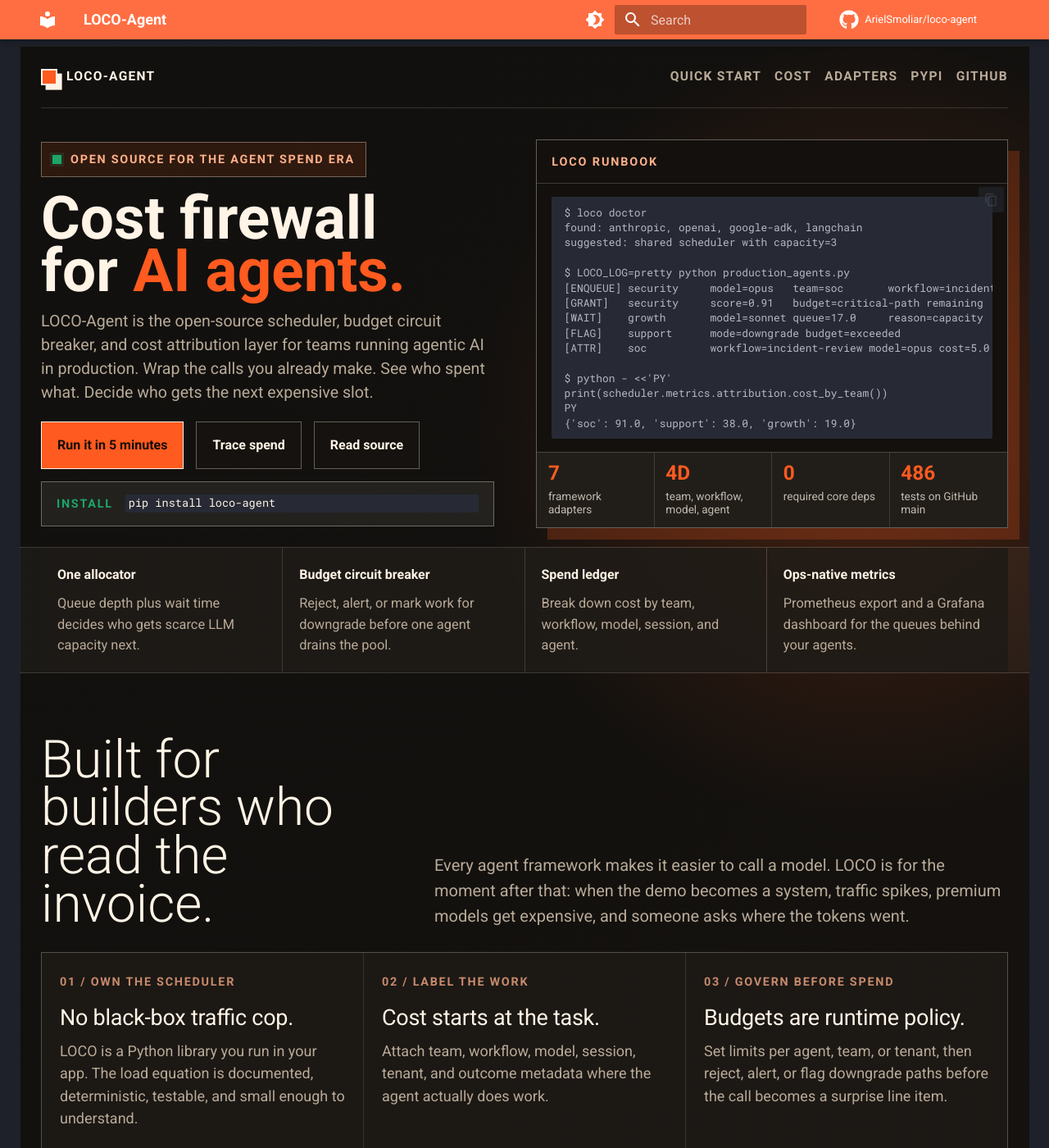
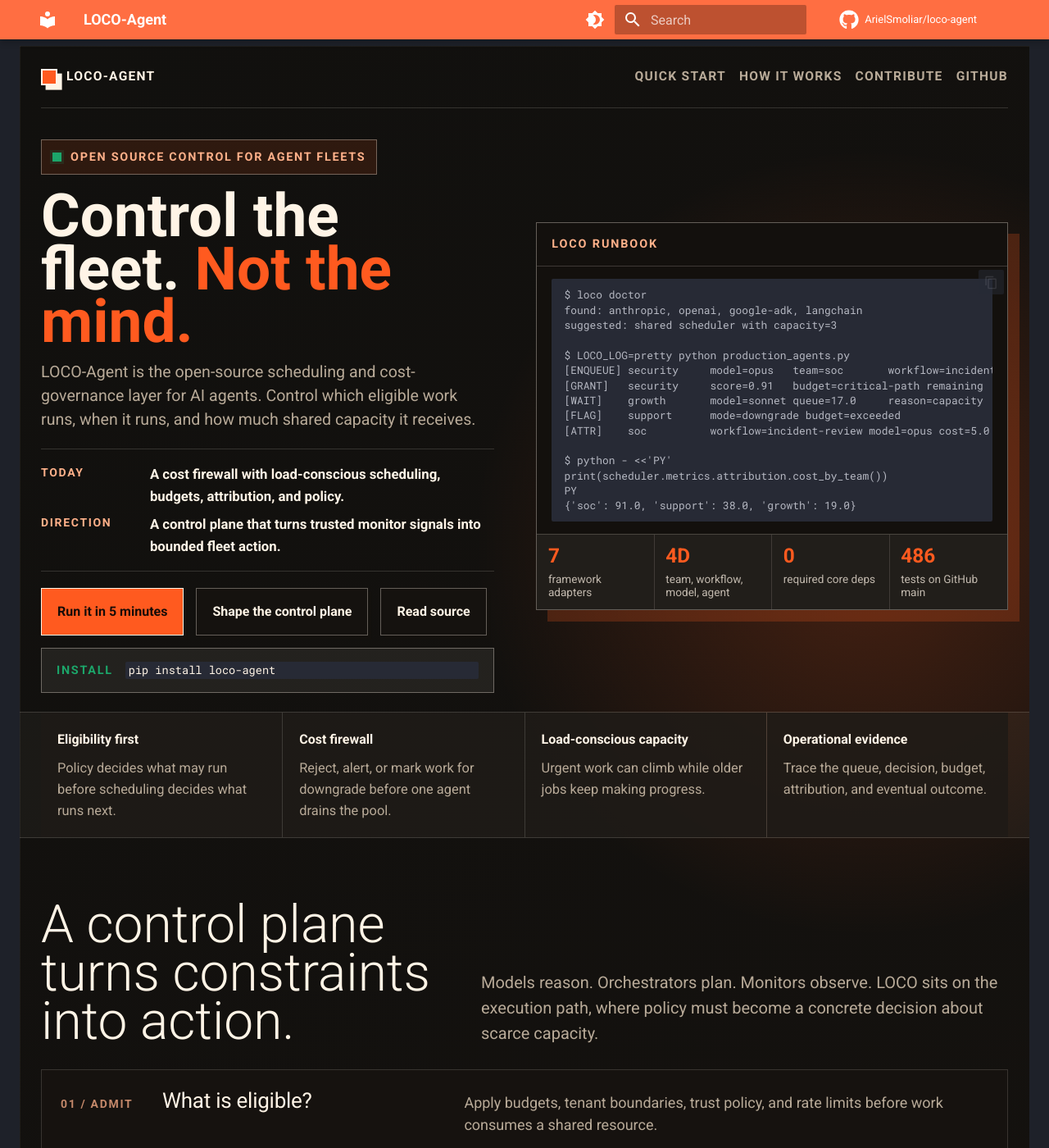
Before and after one commit to ArielSmoliar/loco-agent, an MkDocs documentation site: the page built from docs/index.md, in a window 1280 px wide and 1400 px high. Shown: the whole window at 82% size. Built offline with MkDocs 1.6.1 and Material for MkDocs 9.7.7, drawn with Linux system fonts in a browser that asks for light colours; comment, search, counter and statistics services are not loaded; some of the changed text lies outside the part shown.

Commit message:
docs: position LOCO as an agent fleet control plane

```diff
--- a/docs/index.md
+++ b/docs/index.md
@@ -1,6 +1,6 @@
 ---
-title: "LOCO-Agent"
-description: "Open-source cost attribution, budgets, and scheduling for agentic AI systems"
+title: "Control plane for agent fleets"
+description: "Open-source scheduling and cost governance for agent fleets, evolving toward monitored agent control"
 ---
 
 <style>
@@ -359,44 +359,116 @@
     line-height: 1.55;
   }
 
-  .loco-principles {
+  .loco-positioning {
+    max-width: 43rem;
     display: grid;
-    grid-template-columns: repeat(3, minmax(0, 1fr));
-    border: 1px solid var(--line);
-    background: var(--line);
-    gap: 1px;
+    grid-template-columns: auto 1fr;
+    gap: 0.35rem 0.75rem;
+    margin: 1rem 0 0;
+    padding: 0.85rem 0;
+    border-top: 1px solid var(--line);
+    border-bottom: 1px solid var(--line);
   }
 
-  .loco-card {
-    min-height: 15rem;
-    padding: 1.1rem;
-    background: var(--panel);
-  }
-
-  .loco-card small {
+  .loco-positioning dt,
+  .loco-control-row small,
+  .loco-horizon small {
     color: var(--ember-dark);
-    font-size: 0.72rem;
+    font-size: 0.7rem;
     font-weight: 950;
     letter-spacing: 0.12em;
     text-transform: uppercase;
   }
 
-  [data-md-color-scheme="slate"] .loco-card small {
+  .loco-positioning dd {
+    margin: 0;
+    color: var(--ink);
+    font-size: 0.84rem;
+    font-weight: 750;
+  }
+
+  [data-md-color-scheme="slate"] .loco-positioning dt,
+  [data-md-color-scheme="slate"] .loco-control-row small,
+  [data-md-color-scheme="slate"] .loco-horizon small {
     color: #ffb089;
   }
 
-  .loco-card h3 {
-    margin: 0.85rem 0 0.6rem;
+  .loco-control-loop {
+    border: 1px solid var(--line);
+    background: var(--panel);
+  }
+
+  .loco-control-row {
+    display: grid;
+    grid-template-columns: 5rem minmax(11rem, 0.7fr) minmax(0, 1.3fr);
+    gap: 1.2rem;
+    align-items: baseline;
+    padding: 1.15rem;
+    border-bottom: 1px solid var(--line);
+    background: var(--panel);
+  }
+
+  .loco-control-row:last-child { border-bottom: 0; }
+  .loco-control-row:nth-child(2) {
+    margin-left: clamp(0rem, 5vw, 4rem);
+    border-left: 4px solid var(--ember);
+  }
+  .loco-control-row:nth-child(3) { margin-left: clamp(0rem, 10vw, 8rem); }
+
+  .loco-control-row h3 {
+    margin: 0;
     color: var(--ink);
-    font-size: 1.35rem;
+    font-size: 1.3rem;
     line-height: 1.08;
   }
 
-  .loco-card p {
+  .loco-control-row p,
+  .loco-horizon p {
     margin: 0;
     color: var(--muted);
     font-size: 0.9rem;
     line-height: 1.52;
+  }
+
+  .loco-horizon {
+    display: grid;
+    grid-template-columns: 1.05fr 1.3fr 0.85fr;
+    gap: 1px;
+    border: 1px solid var(--line);
+    background: var(--line);
+  }
+
+  .loco-horizon > div {
+    min-height: 13rem;
+    padding: 1.15rem;
+    background: var(--panel);
+  }
+
+  .loco-horizon > div:nth-child(2) { background: rgba(255, 90, 31, 0.11); }
+
+  .loco-horizon h3 {
+    margin: 0.7rem 0 0.55rem;
+    color: var(--ink);
+    font-size: 1.35rem;
+  }
+
+  .loco-contribute {
+    padding: clamp(1.4rem, 4vw, 3rem);
+    border: 1px solid var(--line-strong);
+    background: #17120d;
+    color: #fff4e6;
+    box-shadow: 0.65rem 0.65rem 0 rgba(6, 127, 143, 0.2);
+  }
+
+  .loco-contribute h2 { color: #fff4e6; }
+  .loco-contribute p {
+    max-width: 45rem;
+    color: rgba(255, 244, 230, 0.72);
+  }
+  .loco-contribute .loco-btn:not(.primary) {
+    border-color: rgba(255, 244, 230, 0.4);
+    background: rgba(255, 244, 230, 0.08);
+    color: #fff4e6 !important;
   }
 
   .loco-split {
@@ -495,9 +567,11 @@
     }
 
     .loco-strip .loco-shell,
-    .loco-principles {
+    .loco-horizon {
       grid-template-columns: repeat(2, minmax(0, 1fr));
     }
+
+    .loco-horizon > div:last-child { grid-column: 1 / -1; }
 
     .loco-matrix {
       grid-template-columns: repeat(3, minmax(0, 1fr));
@@ -554,10 +628,18 @@
     }
 
     .loco-strip .loco-shell,
-    .loco-principles,
+    .loco-horizon,
     .loco-matrix {
       grid-template-columns: 1fr;
     }
+
+    .loco-horizon > div:last-child { grid-column: auto; }
+    .loco-control-row {
+      grid-template-columns: 1fr;
+      gap: 0.35rem;
+    }
+    .loco-control-row:nth-child(2),
+    .loco-control-row:nth-child(3) { margin-left: 0; }
 
     .loco-strip a,
     .loco-matrix div {
@@ -576,23 +658,26 @@
     <a class="loco-brand" href="./"><span class="loco-mark"></span>LOCO-Agent</a>
     <nav class="loco-nav" aria-label="Landing navigation">
       <a href="quickstart/">Quick Start</a>
-      <a href="concepts/cost-attribution/">Cost</a>
-      <a href="adapters/">Adapters</a>
-      <a href="https://pypi.org/project/loco-agent/">PyPI</a>
+      <a href="#control-plane">How it works</a>
+      <a href="#contribute">Contribute</a>
       <a href="https://github.com/ArielSmoliar/loco-agent">GitHub</a>
     </nav>
   </div>
 
   <div class="loco-shell loco-hero">
     <div>
-      <div class="loco-kicker">Open source for the agent spend era</div>
-      <h1 class="loco-title">Cost firewall for <span>AI agents.</span></h1>
+      <div class="loco-kicker">Open source control for agent fleets</div>
+      <h1 class="loco-title">Control the fleet. <span>Not the mind.</span></h1>
       <p class="loco-lede">
-        LOCO-Agent is the open-source scheduler, budget circuit breaker, and cost attribution layer for teams running agentic AI in production. Wrap the calls you already make. See who spent what. Decide who gets the next expensive slot.
+        LOCO-Agent is the open-source scheduling and cost-governance layer for AI agents. Control which eligible work runs, when it runs, and how much shared capacity it receives.
       </p>
+      <dl class="loco-positioning">
+        <dt>Today</dt><dd>A cost firewall with load-conscious scheduling, budgets, attribution, and policy.</dd>
+        <dt>Direction</dt><dd>A control plane that turns trusted monitor signals into bounded fleet action.</dd>
+      </dl>
       <div class="loco-actions">
         <a class="loco-btn primary" href="quickstart/">Run it in 5 minutes</a>
-        <a class="loco-btn" href="concepts/cost-attribution/">Trace spend</a>
+        <a class="loco-btn" href="https://github.com/ArielSmoliar/loco-agent/discussions/7">Shape the control plane</a>
         <a class="loco-btn" href="https://github.com/ArielSmoliar/loco-agent">Read source</a>
       </div>
       <div class="loco-installline" aria-label="Install command">
@@ -600,7 +685,7 @@
       </div>
     </div>
 
-    <div class="loco-terminal" aria-label="LOCO-Agent terminal preview">
+    <div class="loco-terminal" aria-label="LOCO-Agent control plane terminal preview">
       <pre><code>$ loco doctor
 found: anthropic, openai, google-adk, langchain
 suggested: shared scheduler with capacity=3
@@ -627,51 +712,60 @@
 
   <div class="loco-strip">
     <div class="loco-shell">
-      <a href="concepts/load-function/"><strong>One allocator</strong><span>Queue depth plus wait time decides who gets scarce LLM capacity next.</span></a>
-      <a href="concepts/budgets/"><strong>Budget circuit breaker</strong><span>Reject, alert, or mark work for downgrade before one agent drains the pool.</span></a>
-      <a href="concepts/cost-attribution/"><strong>Spend ledger</strong><span>Break down cost by team, workflow, model, session, and agent.</span></a>
-      <a href="concepts/prometheus/"><strong>Ops-native metrics</strong><span>Prometheus export and a Grafana dashboard for the queues behind your agents.</span></a>
+      <a href="concepts/policies/"><strong>Eligibility first</strong><span>Policy decides what may run before scheduling decides what runs next.</span></a>
+      <a href="concepts/budgets/"><strong>Cost firewall</strong><span>Reject, alert, or mark work for downgrade before one agent drains the pool.</span></a>
+      <a href="concepts/load-function/"><strong>Load-conscious capacity</strong><span>Urgent work can climb while older jobs keep making progress.</span></a>
+      <a href="concepts/prometheus/"><strong>Operational evidence</strong><span>Trace the queue, decision, budget, attribution, and eventual outcome.</span></a>
+    </div>
+  </div>
+
+  <div class="loco-shell loco-section" id="control-plane">
+    <div class="loco-section-head">
+      <h2>A control plane turns constraints into action.</h2>
+      <p>
+        Models reason. Orchestrators plan. Monitors observe. LOCO sits on the execution path, where policy must become a concrete decision about scarce capacity.
+      </p>
+    </div>
+
+    <div class="loco-control-loop">
+      <div class="loco-control-row">
+        <small>01 / Admit</small>
+        <h3>What is eligible?</h3>
+        <p>Apply budgets, tenant boundaries, trust policy, and rate limits before work consumes a shared resource.</p>
+      </div>
+      <div class="loco-control-row">
+        <small>02 / Allocate</small>
+        <h3>What runs next?</h3>
+        <p>Re-score waiting work as pressure changes, balancing urgency, age, cost, and available capacity.</p>
+      </div>
+      <div class="loco-control-row">
+        <small>03 / Account</small>
+        <h3>What happened?</h3>
+        <p>Attribute spend and outcomes to the team, workflow, model, session, tenant, and agent that caused them.</p>
+      </div>
     </div>
   </div>
 
   <div class="loco-shell loco-section">
     <div class="loco-section-head">
-      <h2>Built for builders who read the invoice.</h2>
-      <p>
-        Every agent framework makes it easier to call a model. LOCO is for the moment after that: when the demo becomes a system, traffic spikes, premium models get expensive, and someone asks where the tokens went.
-      </p>
+      <h2>Built now. Researched next. Claimed carefully.</h2>
+      <p>LOCO is useful without pretending scheduling solves alignment. The roadmap expands the execution layer only where claims can be tested.</p>
     </div>
-
-    <div class="loco-principles">
-      <div class="loco-card">
-        <small>01 / Own the scheduler</small>
-        <h3>No black-box traffic cop.</h3>
-        <p>LOCO is a Python library you run in your app. The load equation is documented, deterministic, testable, and small enough to understand.</p>
+    <div class="loco-horizon">
+      <div>
+        <small>Working today</small>
+        <h3>Cost and capacity control</h3>
+        <p>Scheduling, budget enforcement, attribution, tenant pools, policies, framework adapters, Prometheus metrics, and Grafana dashboards.</p>
       </div>
-      <div class="loco-card">
-        <small>02 / Label the work</small>
-        <h3>Cost starts at the task.</h3>
-        <p>Attach team, workflow, model, session, tenant, and outcome metadata where the agent actually does work.</p>
+      <div>
+        <small>Research direction</small>
+        <h3>Monitoring-aware fleet action</h3>
+        <p>A canonical monitor event contract, campaign-level state, containment policy, audit evidence, and fail-closed behavior when monitoring degrades.</p>
       </div>
-      <div class="loco-card">
-        <small>03 / Govern before spend</small>
-        <h3>Budgets are runtime policy.</h3>
-        <p>Set limits per agent, team, or tenant, then reject, alert, or flag downgrade paths before the call becomes a surprise line item.</p>
-      </div>
-      <div class="loco-card">
-        <small>04 / Route by pressure</small>
-        <h3>Priority rules do not survive bursts.</h3>
-        <p>LOCO re-scores waiters on each release, so urgent work can climb while long-running batch jobs still make progress.</p>
-      </div>
-      <div class="loco-card">
-        <small>05 / Bring your framework</small>
-        <h3>Adapters, not lock-in.</h3>
-        <p>Anthropic, OpenAI, Google ADK, LangChain, CrewAI, Bedrock, AutoGen, and plain async Python compete for the same shared slots.</p>
-      </div>
-      <div class="loco-card">
-        <small>06 / Ship the dashboard</small>
-        <h3>Ops should see the queue.</h3>
-        <p>Export scheduler state, wait time, utilization, policy violations, trust scores, and cost attribution into the stack you already operate.</p>
+      <div>
+        <small>Boundary</small>
+        <h3>Not an alignment solution</h3>
+        <p>LOCO does not understand a model's mind, replace sandboxing or network isolation, or guarantee that a monitor is correct.</p>
       </div>
     </div>
   </div>
@@ -679,7 +773,7 @@
   <div class="loco-shell loco-section">
     <div class="loco-split">
       <div>
-        <h3>The CFO view and the SRE view are the same trace.</h3>
+        <h3>The cost firewall is already working.</h3>
         <p>
           LOCO connects the dispatch decision to the spend story: who waited, which model ran, which budget was touched, and whether the outcome was worth the tokens.
         </p>
@@ -755,4 +849,20 @@
       </div>
     </div>
   </div>
+
+  <div class="loco-shell loco-section" id="contribute">
+    <div class="loco-contribute">
+      <div class="loco-kicker">Open questions, open source</div>
+      <h2>Help define the missing contract.</h2>
+      <p>
+        How should independent monitors express risk? What evidence should justify containment? How should a fleet recover without masking starvation or losing useful work? We are turning those questions into benchmarks, interfaces, and falsifiable claims in public.
+      </p>
+      <div class="loco-actions">
+        <a class="loco-btn primary" href="https://github.com/ArielSmoliar/loco-agent/discussions/7">Join the discussion</a>
+        <a class="loco-btn" href="https://github.com/ArielSmoliar/loco-agent/issues">Pick an issue</a>
+        <a class="loco-btn" href="https://github.com/ArielSmoliar/loco-agent/blob/main/ROADMAP.md">Read the roadmap</a>
+        <a class="loco-btn" href="https://github.com/ArielSmoliar/loco-agent/blob/main/THREAT_MODEL.md">Challenge the threat model</a>
+      </div>
+    </div>
+  </div>
 </section>
--- a/mkdocs.yml
+++ b/mkdocs.yml
@@ -1,6 +1,6 @@
 site_name: LOCO-Agent
-site_url: https://arielsmoliar.github.io/loco-agent
-site_description: Load-aware scheduling and cost governance for multi-agent AI systems
+site_url: https://loco-agent.ai
+site_description: Open-source scheduling and cost governance for agent fleets, evolving toward monitored agent control
 repo_url: https://github.com/ArielSmoliar/loco-agent
 repo_name: ArielSmoliar/loco-agent
 
```
Also changed, not shown: other parts of docs/index.md (+1 -1 lines).
